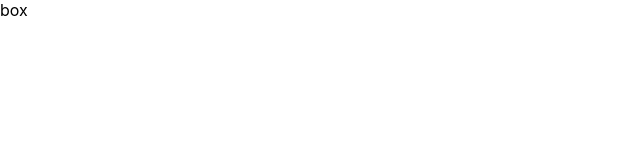
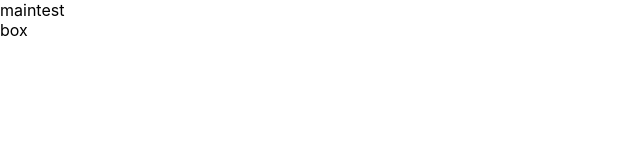
Before and after one commit to Agentchow/tempHonorsCarolina, a React (Create React App) app: page / in a window 1280 px wide. Shown: the top 160 px of the page, without its empty margins (0-640 px from the left). Built offline with nearby package versions, Linux system fonts and the light colour scheme.

Commit message:
Bring in main

```diff
--- a/src/App.js
+++ b/src/App.js
@@ -1,3 +1,4 @@
+import Main from './components/Main';
 import { Box } from '@mui/system';
 
 import './App.css';
@@ -6,7 +7,7 @@ function App() {
   console.log("appstarted")
   return (
       <Box>
-        {/* <Main/> */}
+        <Main/>
         box
       </Box>
   );
--- a/src/components/Main.js
+++ b/src/components/Main.js
@@ -1,9 +1,9 @@
-import { AppBar, Toolbar, Typography, Modal, Box, TextField, List, Button, IconButton } from "@mui/material";
-import { Document } from "react-pdf";
-import { Home } from "@mui/icons-material";
+// import { AppBar, Toolbar, Typography, Modal, Box, TextField, List, Button, IconButton } from "@mui/material";
+// import { Document } from "react-pdf";
+// import { Home } from "@mui/icons-material";
 import React from "react";
-import axios from "axios";
-import { DataGrid } from "@mui/x-data-grid";
+// import axios from "axios";
+// import { DataGrid } from "@mui/x-data-grid";
 
 export default function Main() {
 
@@ -213,7 +213,7 @@ export default function Main() {
                 </div>}
 
             </Box>} */}
-            test
+            maintest
         </div>
 
     )
```
